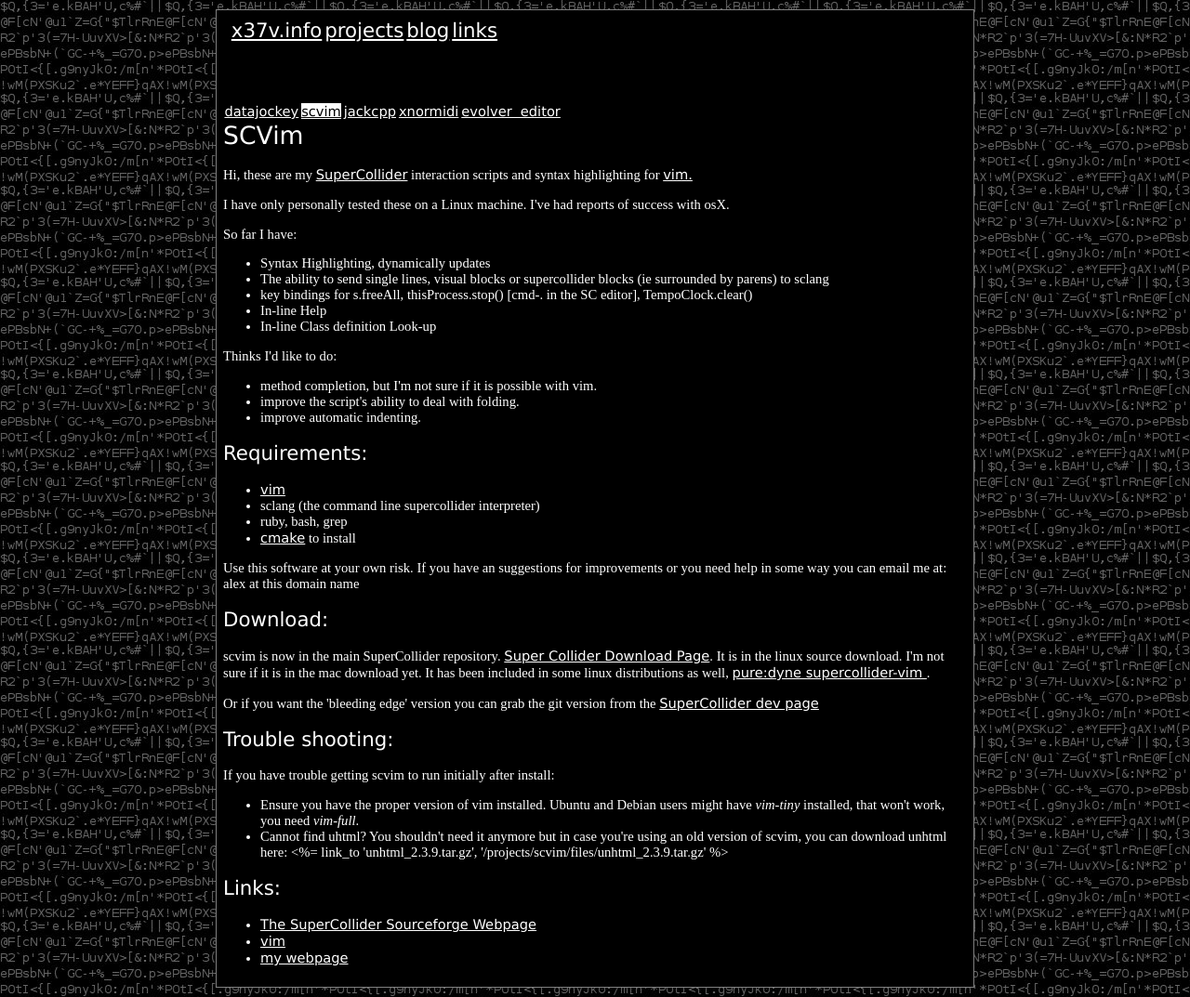
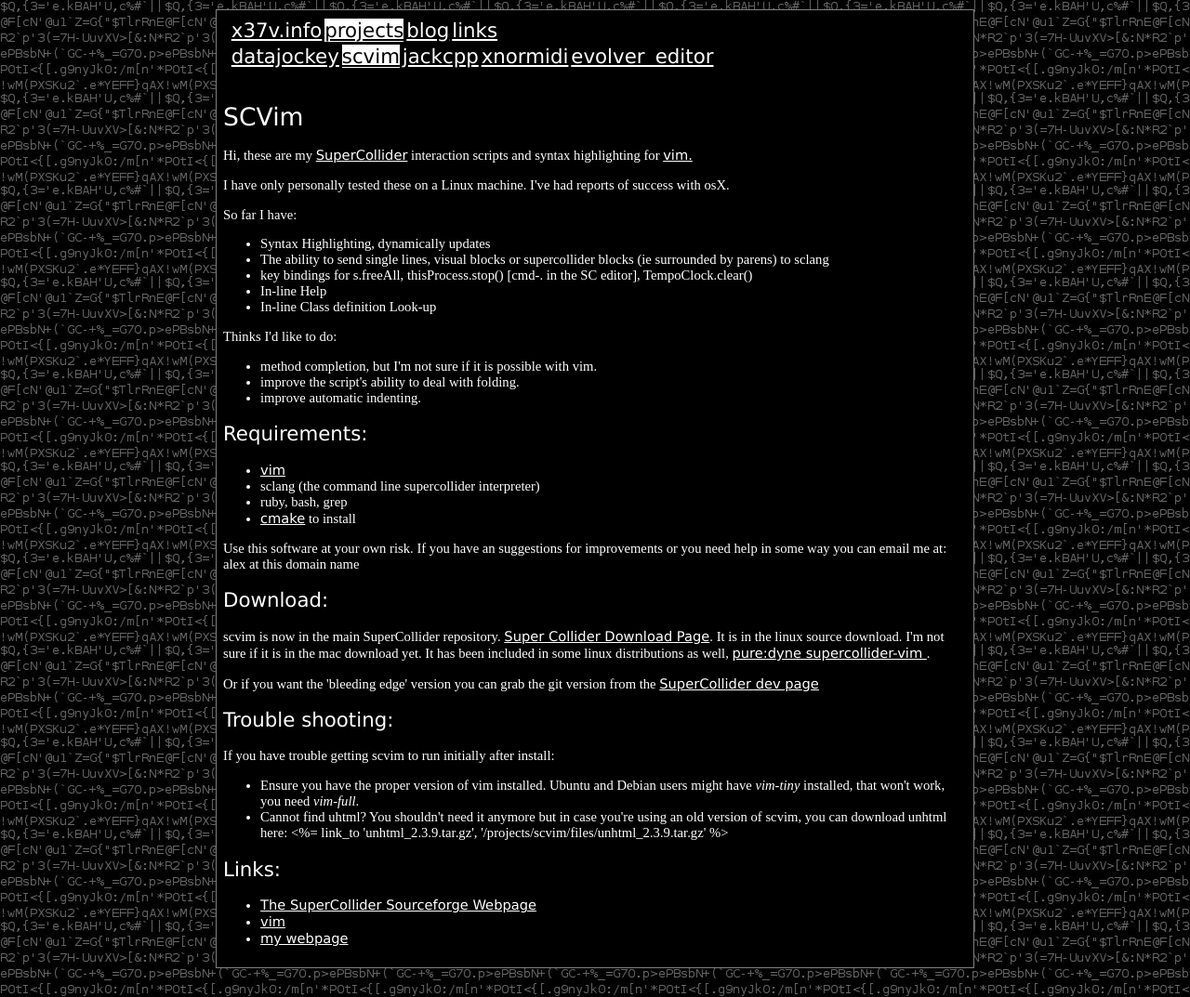
Before and after one commit to x37v/webpage, a Jekyll site: the page built from projects/scvim/index.html, in a window 1280 px wide. Shown: the whole page at 93% size. Built offline with Jekyll 4.4.1, drawn with Linux system fonts in a browser that asks for light colours.

Commit message:
moved projects menu into top header for ease

```diff
--- a/_includes/header.html
+++ b/_includes/header.html
@@ -1,10 +1,14 @@
 <header class="site-header">
+  {% assign projects = nil %}
+  {% if page.url contains "/projects"/ %}
+    {% assign projects = true %}
+  {% endif %}
   <div class="top-bar">
   <div class="site-nav">
     <div class="trigger">
       {% for link in site.navigation %}
         {% assign pageclass = 'page-link' %}
-        {% if page.url == link.url or page.layout == link.layout %}
+        {% if page.url == link.url or (projects and link.url == "/projects/") %}
           {% assign pageclass = 'page-link-current' %}
         {% endif %}
         <div class="nav-item">
@@ -17,6 +21,19 @@
       {% endfor %}
 			-->
     </div>
+    {% if projects %}
+    <div class="trigger">
+      {% for link in site.projects %}
+        {% assign pageclass = 'page-link' %}
+        {% if page.url == link.url or page.layout == link.layout %}
+          {% assign pageclass = 'page-link-current' %}
+        {% endif %}
+        <div class="nav-item">
+          <a class="{{pageclass}}" href="{{ link.url | prepend: site.baseurl }}">{{ link.text }}</a>
+        </div>
+      {% endfor %}
+    </div>
+    {% endif %}
   </div>
 </div>
 
--- a/_layouts/project.html
+++ b/_layouts/project.html
@@ -1,20 +1,6 @@
 ---
 layout: default
 ---
-  <div class="site-nav">
-    <div class="trigger">
-      {% for link in site.projects %}
-        {% assign pageclass = 'page-link' %}
-        {% if page.url == link.url or page.layout == link.layout %}
-          {% assign pageclass = 'page-link-current' %}
-        {% endif %}
-        <div class="nav-item">
-          <a class="{{pageclass}}" href="{{ link.url | prepend: site.baseurl }}">{{ link.text }}</a>
-        </div>
-      {% endfor %}
-    </div>
-  </div>
-
 <div class="project">
 
   <header class="post-header">
--- a/css/application.css
+++ b/css/application.css
@@ -86,6 +86,12 @@
   clear: both;
 }
 
+.trigger {
+  width: 100%;
+  float: left;
+  clear: both;
+}
+
 .nav-item {
   list-style: none;
   margin: 0;
```
